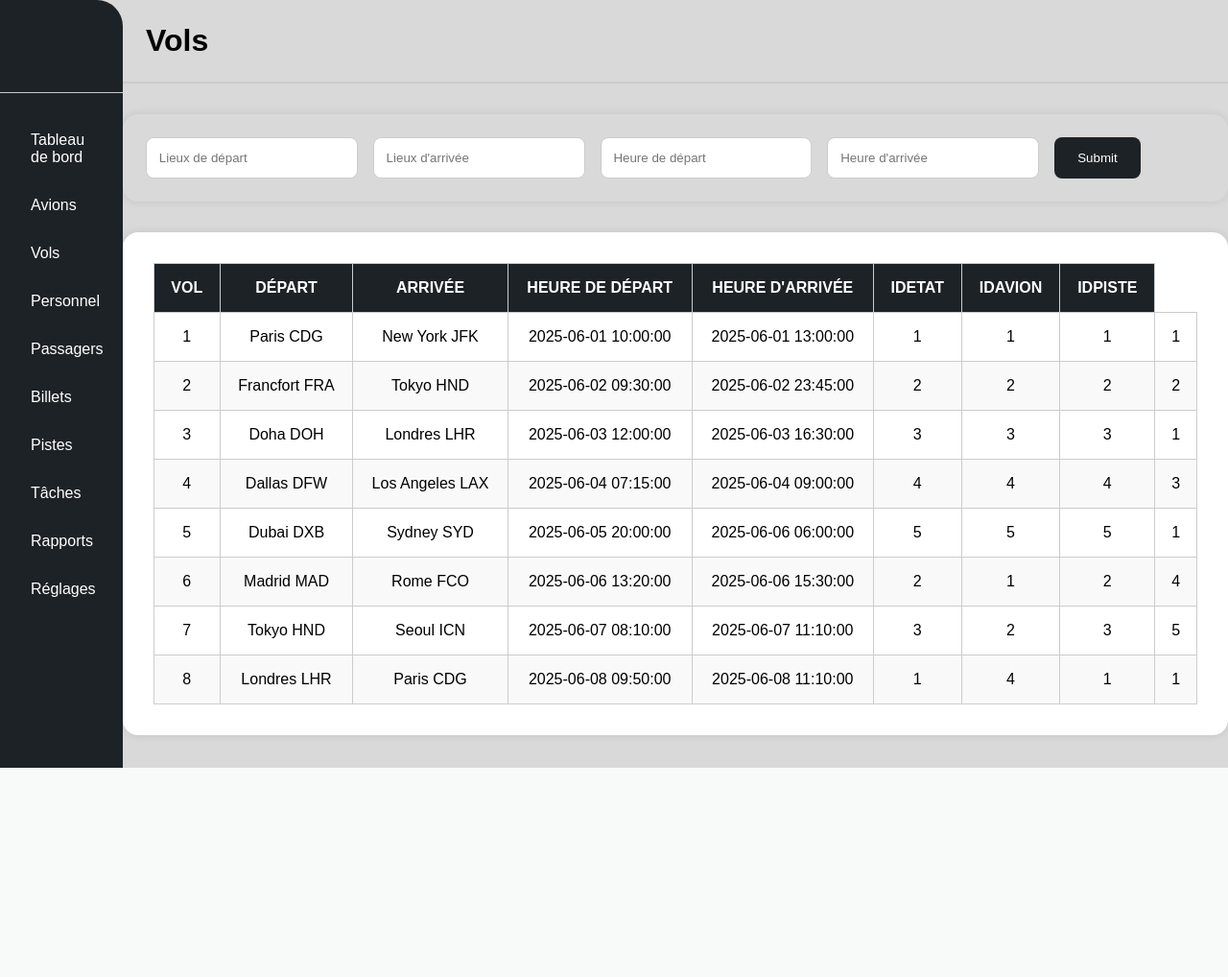
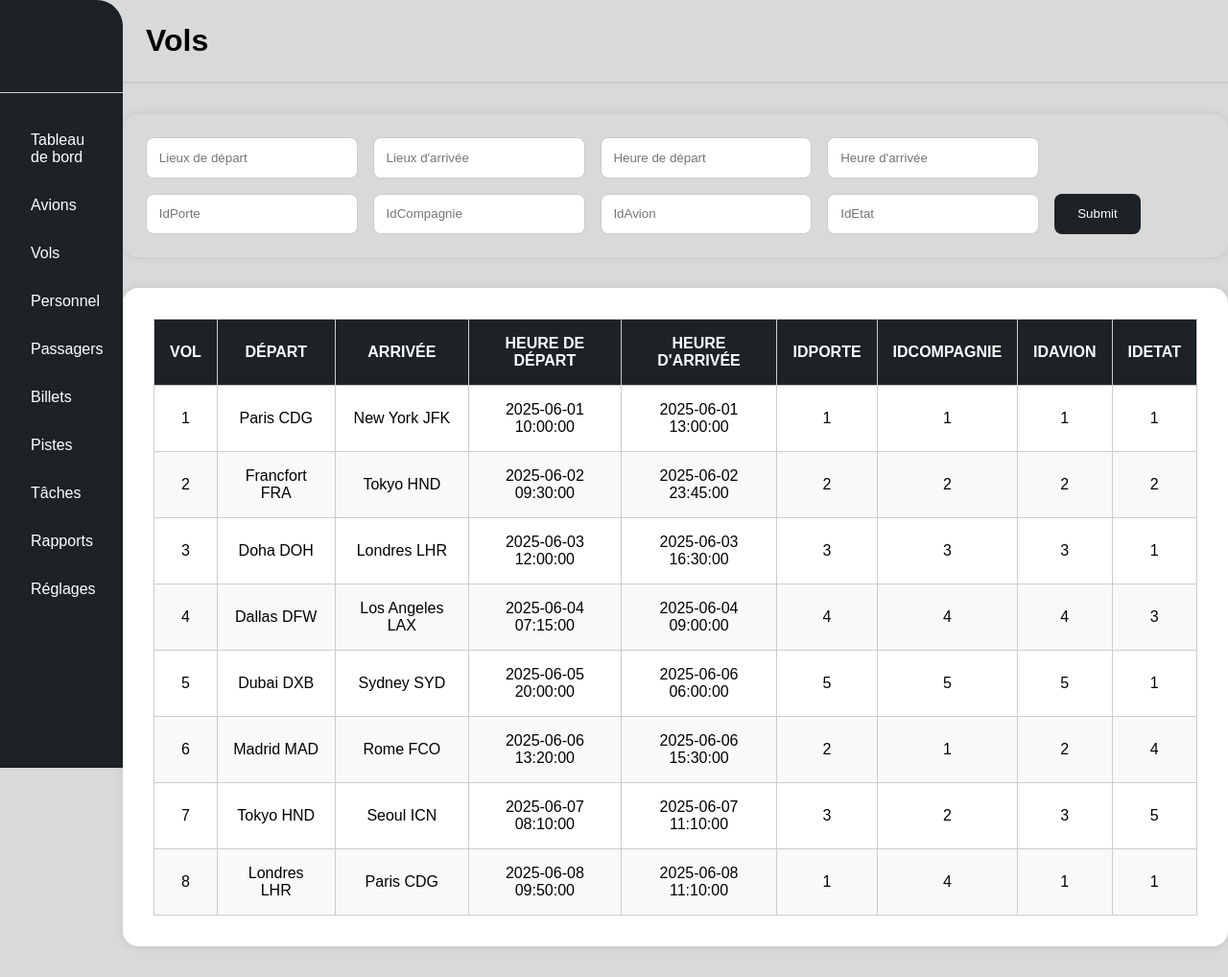
Before and after one commit to bastien1458/AeroManager, a PHP site: page /PHP/vols.php in a window 1280 px wide. Shown: the whole page at 96% size. Before the commit the page ends 800 px from the top, so only its background shows below. Run offline with PHP 8.4, Linux system fonts and the light colour scheme; data comes from the database, SQL or seed files in the repository.

Commit message:
Update vols.php

```diff
--- a/PHP/vols.php
+++ b/PHP/vols.php
@@ -38,10 +38,10 @@ while ($row = $result->fetch_assoc()) {
     <nav>
         <div class="text-section">
             <a href="">Tableau de bord</a>
-            <a href="./avions.php">Avions</a>
-            <a href="">Vols</a>
-            <a href="">Personnel</a>
-            <a href="">Passagers</a>
+            <a href="./Avions.php">Avions</a>
+            <a href="./vols.php">Vols</a>
+            <a href="./Personnel.php">Personnel</a>
+            <a href="./Passagers.php">Passagers</a>
             <a href="">Billets</a>
             <a href="">Pistes</a>
             <a href="">Tâches</a>
@@ -73,6 +73,10 @@ while ($row = $result->fetch_assoc()) {
             <input type="text" placeholder="Lieux d'arrivée" name="LieuArrive">
             <input type="text" placeholder="Heure de départ" name="HeureDepart">
             <input type="text" placeholder="Heure d'arrivée" name="HeureArrive">
+            <input type="text" placeholder="IdPorte" name="idPorte">
+            <input type="text" placeholder="IdCompagnie" name="idCompagnie">
+            <input type="text" placeholder="IdAvion" name="idAvion">
+            <input type="text" placeholder="IdEtat" name="idEtat">
             <input type="submit" placeholder="Ajouter" name="insert-button">
         </form>
     </div>
@@ -85,13 +89,20 @@ while ($row = $result->fetch_assoc()) {
             $lieuArrive = $_POST['LieuArrive'];
             $heureDepart = $_POST['HeureDepart'];
             $heureArrive = $_POST['HeureArrive'];
+            $idPorte = $_POST['idPorte'];
+            $idCompagnie = $_POST['idCompagnie'];
+            $idAvion = $_POST['idAvion'];
+            $idEtat = $_POST['idEtat'];
 
-            $addRequest = "INSERT INTO Vol (LieuDepart, LieuArrive, HeureDepart, HeureArrive)
-                    VALUES ('$lieuDepart', '$lieuArrive', '$heureDepart', '$heureArrive')";
+
+            $addRequest = "INSERT INTO Vol (LieuDepart, LieuArrive, HeureDepart, HeureArrive, idPorte, idCompagnie,
+            idAvion, idEtat)
+                    VALUES ('$lieuDepart', '$lieuArrive', '$heureDepart', '$heureArrive','$idPorte','$idCompagnie',
+                            '$idAvion','$idEtat')";
 
             if ($liaison->query($addRequest)) {
                 echo "Vol ajouté avec succès.";
-                header("Location: ".$_SERVER['PHP_SELF']); // Pour recharger la page et voir les changements
+                header("Location: ".$_SERVER['PHP_SELF']);
                 exit;
             }
         }
@@ -106,9 +117,10 @@ while ($row = $result->fetch_assoc()) {
                     <th>Arrivée</th>
                     <th>Heure de départ</th>
                     <th>Heure d'arrivée</th>
+                    <th>idPorte</th>
+                    <th>idCompagnie</th>
+                    <th>idAvion</th>
                     <th>idEtat</th>
-                    <th>idAvion</th>
-                    <th>idPiste</th>
                 </tr>
             </thead>
 
```
